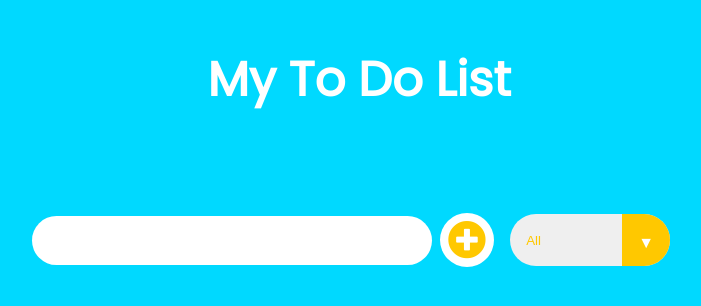
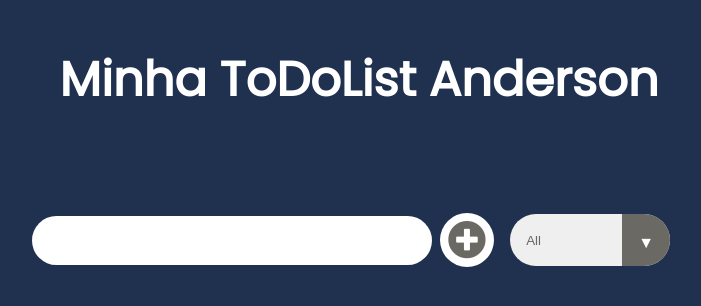
Before and after one commit to andersontecnicoprogramador/TODOLIST, a plain HTML site: page index.html in a window 1280 px wide. Shown: the whole page, without its empty margins (281-982 px from the left). Drawn offline with Linux system fonts and the light colour scheme.

Commit message:
Add files via upload
Alterei background e os botões

```diff
--- a/index.html
+++ b/index.html
@@ -17,7 +17,7 @@
 <body>
 
     <header>
-        <h1>My To Do List</h1>
+        <h1>Minha ToDoList Anderson</h1>
     </header>
     <form action="">
         <input type="text" class="todo-input">
--- a/styles.css
+++ b/styles.css
@@ -5,7 +5,7 @@
 }
 
 body {
-    background-color:#00d9ff;
+    background-color:#203150;
     color: white;
     font-family: "Poppins", sans-serif;
     min-height: 100vh;
@@ -34,7 +34,7 @@ form button {
 }
 
 form button {
-    color: rgb(255, 200, 0);
+    color: rgb(107, 105, 99);
     background: white;
     cursor: pointer;
     transition: all 0.3 ease;
@@ -43,7 +43,7 @@ form button {
 
 form button:hover {
     color: white;
-    background: rgb(255, 200, 0);
+    background: rgb(107, 105, 99);
 }
 
 .fa-plus-circle {
@@ -89,7 +89,7 @@ form button:hover {
 }
 
 .complete-btn {
-    background: rgb(255, 200, 0);
+    background: rgb(107, 105, 99);
 }
 
 .trash-btn {
@@ -133,7 +133,7 @@ select {
 }
 
 select {
-    color:rgb(255, 200, 0);
+    color:rgb(107, 105, 99);
     width: 10rem;
     height: 3.2rem;
     cursor: pointer;
@@ -143,7 +143,7 @@ select {
 .select::after {
     content: "\25BC";
     position: absolute;
-    background:rgb(255, 200, 0);
+    background:rgb(107, 105, 99);
     top: 0;
     right: 0;
     padding: 1rem;
```
